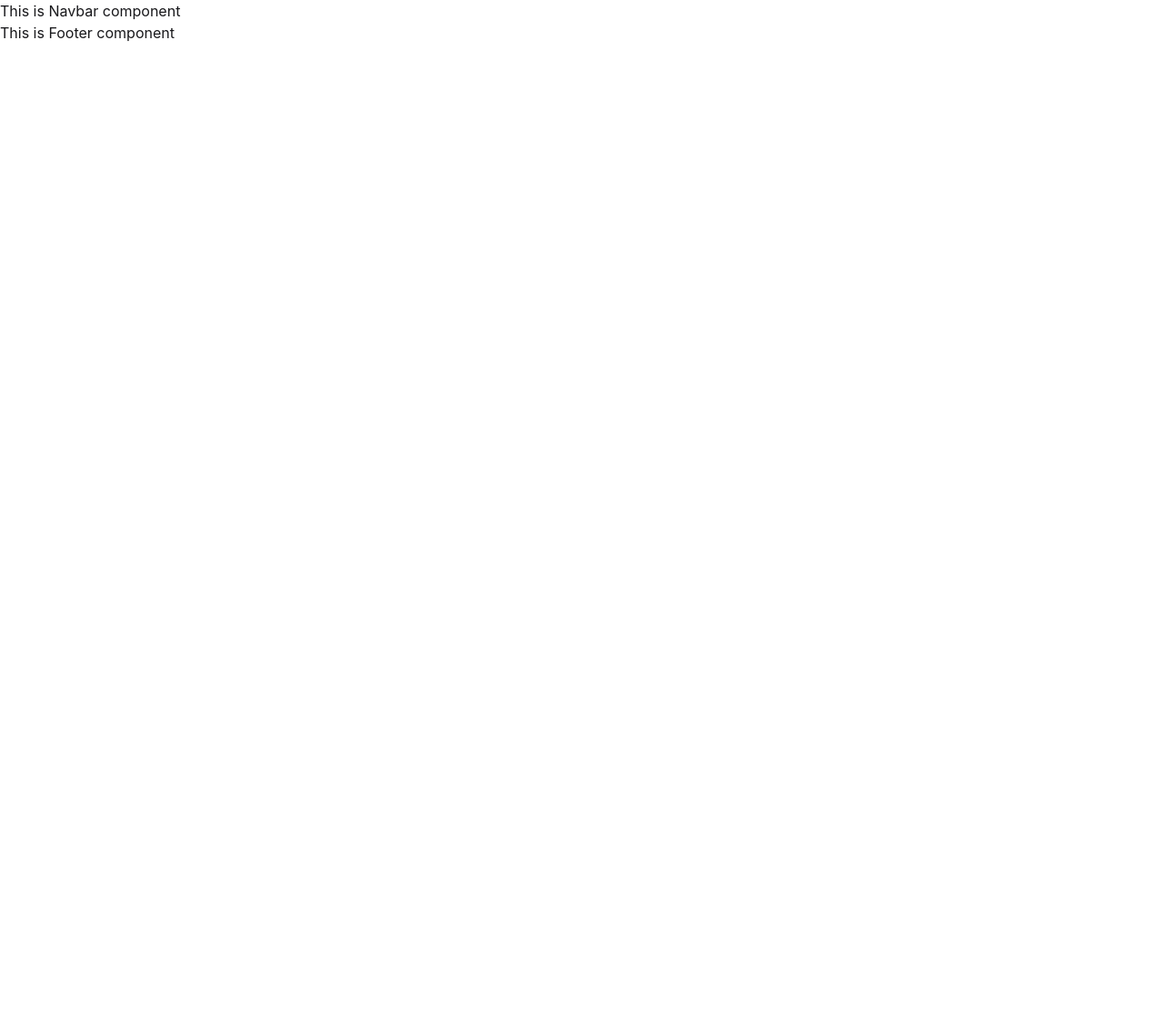
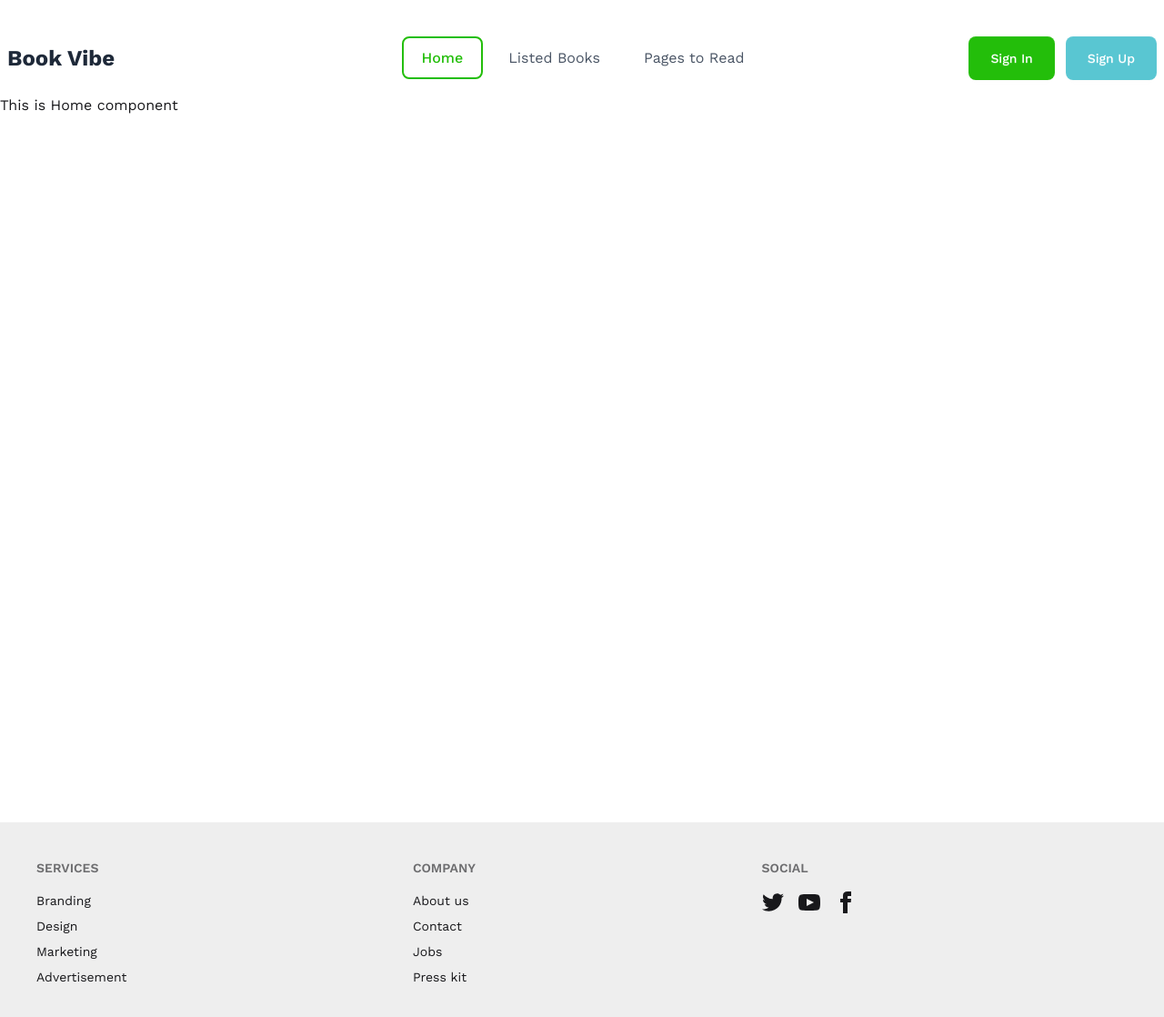
Before and after one commit to rakib8680/book-vibe, a React (Vite) app: page / in a window 1280 px wide. Shown: the top 1118 px of the page at 91% size. Before the commit the page ends 800 px from the top, so only its background shows below. Built offline with nearby package versions, Linux system fonts and the light colour scheme.

Commit message:
feat: set up project layout with responsive navbar, footer, home page, and routing
- Configure Work Sans font and custom brand colors
- Create navbar with active NavLink states and Sign In/Sign Up buttons
- Add DaisyUI footer, Home page, and root layout with routing

```diff
--- a/index.html
+++ b/index.html
@@ -1,10 +1,16 @@
 <!doctype html>
-<html lang="en">
+<html lang="en" data-theme="light">
   <head>
     <meta charset="UTF-8" />
     <link rel="icon" type="image/svg+xml" href="/favicon.svg" />
     <meta name="viewport" content="width=device-width, initial-scale=1.0" />
-    <title>book-vibe</title>
+    <link rel="preconnect" href="https://fonts.googleapis.com" />
+    <link rel="preconnect" href="https://fonts.gstatic.com" crossorigin />
+    <link
+      href="https://fonts.googleapis.com/css2?family=Work+Sans:wght@400;500;600;700;800&display=swap"
+      rel="stylesheet"
+    />
+    <title>Book Vibe</title>
   </head>
   <body>
     <div id="root"></div>
--- a/src/Routes/routes.jsx
+++ b/src/Routes/routes.jsx
@@ -1,11 +1,19 @@
 import { createBrowserRouter } from "react-router";
 import Root from "../pages/Root/Root";
 import ErrorPage from "../pages/ErrorPage/ErrorPage";
+import Home from "../pages/Home/Home";
 
 export const router = createBrowserRouter([
   {
     path: "/",
     Component: Root,
     errorElement: <ErrorPage />,
+    children: [
+      {
+        index: true,
+        path: "/",
+        Component: Home,
+      },
+    ],
   },
 ]);
--- a/src/components/Footer/Footer.jsx
+++ b/src/components/Footer/Footer.jsx
@@ -1,10 +1,60 @@
-
 const Footer = () => {
   return (
-     <div>
-         <h1>This is Footer component</h1>
-     </div>
-  )
+    <footer className="footer sm:footer-horizontal bg-base-300 text-base-content p-10">
+      <nav>
+        <h6 className="footer-title">Services</h6>
+        <a className="link link-hover">Branding</a>
+        <a className="link link-hover">Design</a>
+        <a className="link link-hover">Marketing</a>
+        <a className="link link-hover">Advertisement</a>
+      </nav>
+      <nav>
+        <h6 className="footer-title">Company</h6>
+        <a className="link link-hover">About us</a>
+        <a className="link link-hover">Contact</a>
+        <a className="link link-hover">Jobs</a>
+        <a className="link link-hover">Press kit</a>
+      </nav>
+      <nav>
+        <h6 className="footer-title">Social</h6>
+        <div className="grid grid-flow-col gap-4">
+          <a>
+            <svg
+              xmlns="http://www.w3.org/2000/svg"
+              width="24"
+              height="24"
+              viewBox="0 0 24 24"
+              className="fill-current"
+            >
+              <path d="M24 4.557c-.883.392-1.832.656-2.828.775 1.017-.609 1.798-1.574 2.165-2.724-.951.564-2.005.974-3.127 1.195-.897-.957-2.178-1.555-3.594-1.555-3.179 0-5.515 2.966-4.797 6.045-4.091-.205-7.719-2.165-10.148-5.144-1.29 2.213-.669 5.108 1.523 6.574-.806-.026-1.566-.247-2.229-.616-.054 2.281 1.581 4.415 3.949 4.89-.693.188-1.452.232-2.224.084.626 1.956 2.444 3.379 4.6 3.419-2.07 1.623-4.678 2.348-7.29 2.04 2.179 1.397 4.768 2.212 7.548 2.212 9.142 0 14.307-7.721 13.995-14.646.962-.695 1.797-1.562 2.457-2.549z"></path>
+            </svg>
+          </a>
+          <a>
+            <svg
+              xmlns="http://www.w3.org/2000/svg"
+              width="24"
+              height="24"
+              viewBox="0 0 24 24"
+              className="fill-current"
+            >
+              <path d="M19.615 3.184c-3.604-.246-11.631-.245-15.23 0-3.897.266-4.356 2.62-4.385 8.816.029 6.185.484 8.549 4.385 8.816 3.6.245 11.626.246 15.23 0 3.897-.266 4.356-2.62 4.385-8.816-.029-6.185-.484-8.549-4.385-8.816zm-10.615 12.816v-8l8 3.993-8 4.007z"></path>
+            </svg>
+          </a>
+          <a>
+            <svg
+              xmlns="http://www.w3.org/2000/svg"
+              width="24"
+              height="24"
+              viewBox="0 0 24 24"
+              className="fill-current"
+            >
+              <path d="M9 8h-3v4h3v12h5v-12h3.642l.358-4h-4v-1.667c0-.955.192-1.333 1.115-1.333h2.885v-5h-3.808c-3.596 0-5.192 1.583-5.192 4.615v3.385z"></path>
+            </svg>
+          </a>
+        </div>
+      </nav>
+    </footer>
+  );
 };
 
 export default Footer;
--- a/src/components/Header/Navbar.jsx
+++ b/src/components/Header/Navbar.jsx
@@ -1,10 +1,100 @@
+import { NavLink } from "react-router";
 
 const Navbar = () => {
   return (
-     <div>
-         <h1>This is Navbar component</h1>
-     </div>
-  )
+    <div className="navbar bg-base-100 py-4 pt-10">
+      {/* Logo - Left */}
+      <div className="navbar-start">
+        <a className="text-2xl font-bold text-gray-800">Book Vibe</a>
+      </div>
+
+      {/* Nav Links - Center (hidden on mobile) */}
+      <div className="navbar-center hidden lg:flex">
+        <ul className="flex items-center gap-2">
+          <li>
+            <NavLink
+              to="/"
+              className={({ isActive }) =>
+                isActive
+                  ? "px-5 py-3 border-2 border-[#23BE0A] rounded-lg text-[#23BE0A] font-medium"
+                  : "px-5 py-3 text-gray-600 hover:text-[#23BE0A]"
+              }
+            >
+              Home
+            </NavLink>
+          </li>
+          <li>
+            <NavLink
+              to="/listed-books"
+              className={({ isActive }) =>
+                isActive
+                  ? "px-5 py-3 border-2 border-[#23BE0A] rounded-lg text-[#23BE0A] font-medium"
+                  : "px-5 py-3 text-gray-600 hover:text-[#23BE0A]"
+              }
+            >
+              Listed Books
+            </NavLink>
+          </li>
+          <li>
+            <NavLink
+              to="/pages-to-read"
+              className={({ isActive }) =>
+                isActive
+                  ? "px-5 py-3 border-2 border-[#23BE0A] rounded-lg text-[#23BE0A] font-medium"
+                  : "px-5 py-3 text-gray-600 hover:text-[#23BE0A]"
+              }
+            >
+              Pages to Read
+            </NavLink>
+          </li>
+        </ul>
+      </div>
+
+      {/* Buttons - Right */}
+      <div className="navbar-end gap-3">
+        <a className="btn bg-[#23BE0A] border-none text-white rounded-lg px-6 py-6 font-medium hover:opacity-90">
+          Sign In
+        </a>
+        <a className="btn bg-[#59C6D2] border-none text-white rounded-lg px-6 py-6 font-medium hover:opacity-90">
+          Sign Up
+        </a>
+
+        {/* Mobile menu button */}
+        <div className="dropdown dropdown-end lg:hidden">
+          <div tabIndex={0} role="button" className="btn btn-ghost">
+            <svg
+              xmlns="http://www.w3.org/2000/svg"
+              className="h-5 w-5"
+              fill="none"
+              viewBox="0 0 24 24"
+              stroke="currentColor"
+            >
+              <path
+                strokeLinecap="round"
+                strokeLinejoin="round"
+                strokeWidth="2"
+                d="M4 6h16M4 12h8m-8 6h16"
+              />
+            </svg>
+          </div>
+          <ul
+            tabIndex={0}
+            className="menu menu-sm dropdown-content bg-base-100 rounded-box z-10 mt-3 w-52 p-2 shadow"
+          >
+            <li>
+              <NavLink to="/">Home</NavLink>
+            </li>
+            <li>
+              <NavLink to="/listed-books">Listed Books</NavLink>
+            </li>
+            <li>
+              <NavLink to="/pages-to-read">Pages to Read</NavLink>
+            </li>
+          </ul>
+        </div>
+      </div>
+    </div>
+  );
 };
 
 export default Navbar;
--- a/src/index.css
+++ b/src/index.css
@@ -1,2 +1,8 @@
 @import "tailwindcss";
 @plugin "daisyui";
+
+@theme {
+  --font-sans: "Work Sans", sans-serif;
+  --color-primary: #23be0a;
+  --color-secondary: #59c6d2;
+}
--- /dev/null
+++ b/src/pages/Home/Home.jsx
@@ -0,0 +1,10 @@
+
+const Home = () => {
+  return (
+     <div>
+         <h1>This is Home component</h1>
+     </div>
+  )
+};
+
+export default Home;
--- a/src/pages/Root/Root.jsx
+++ b/src/pages/Root/Root.jsx
@@ -4,9 +4,11 @@
 
 const Root = () => {
   return (
-    <div>
+    <div className="container mx-auto">
       <Navbar />
-      <Outlet/>
+      <div className="min-h-screen">
+        <Outlet />
+      </div>
       <Footer />
     </div>
   );
```
